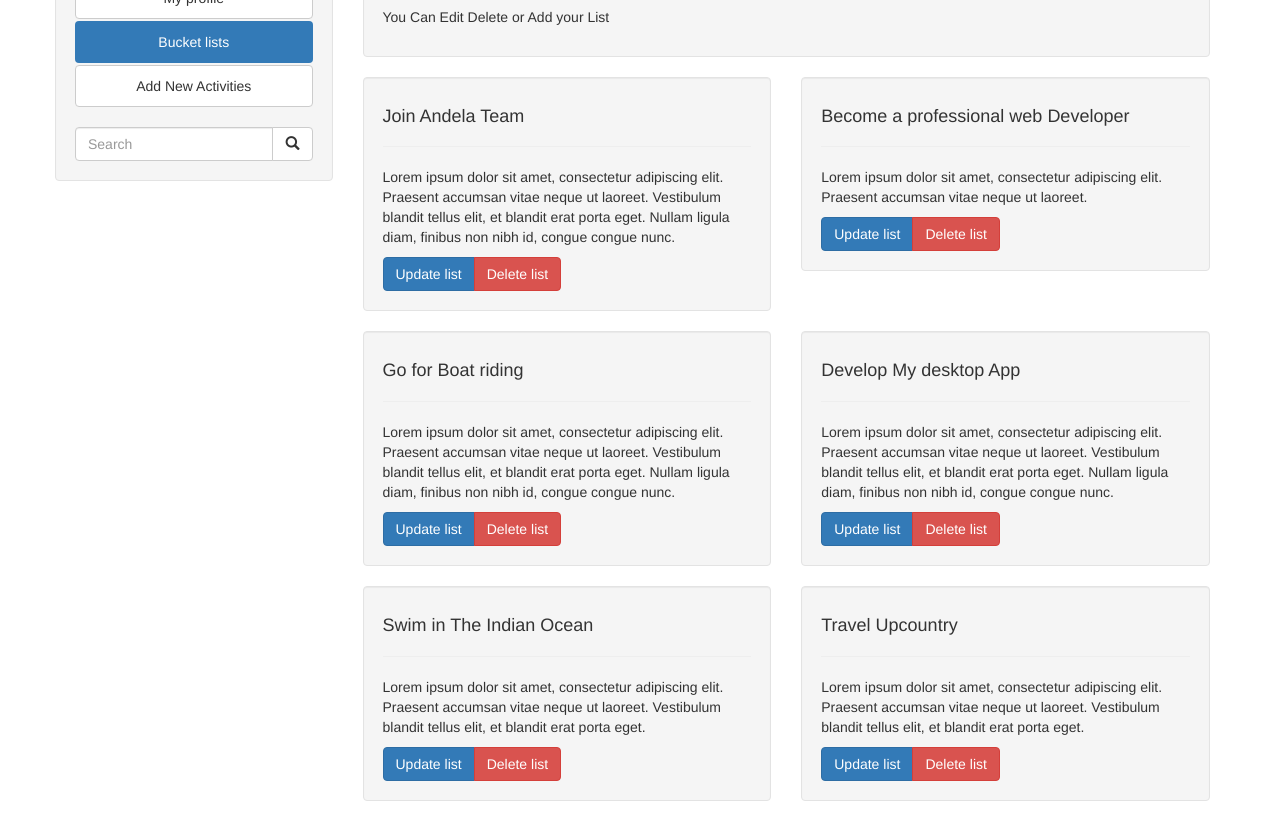
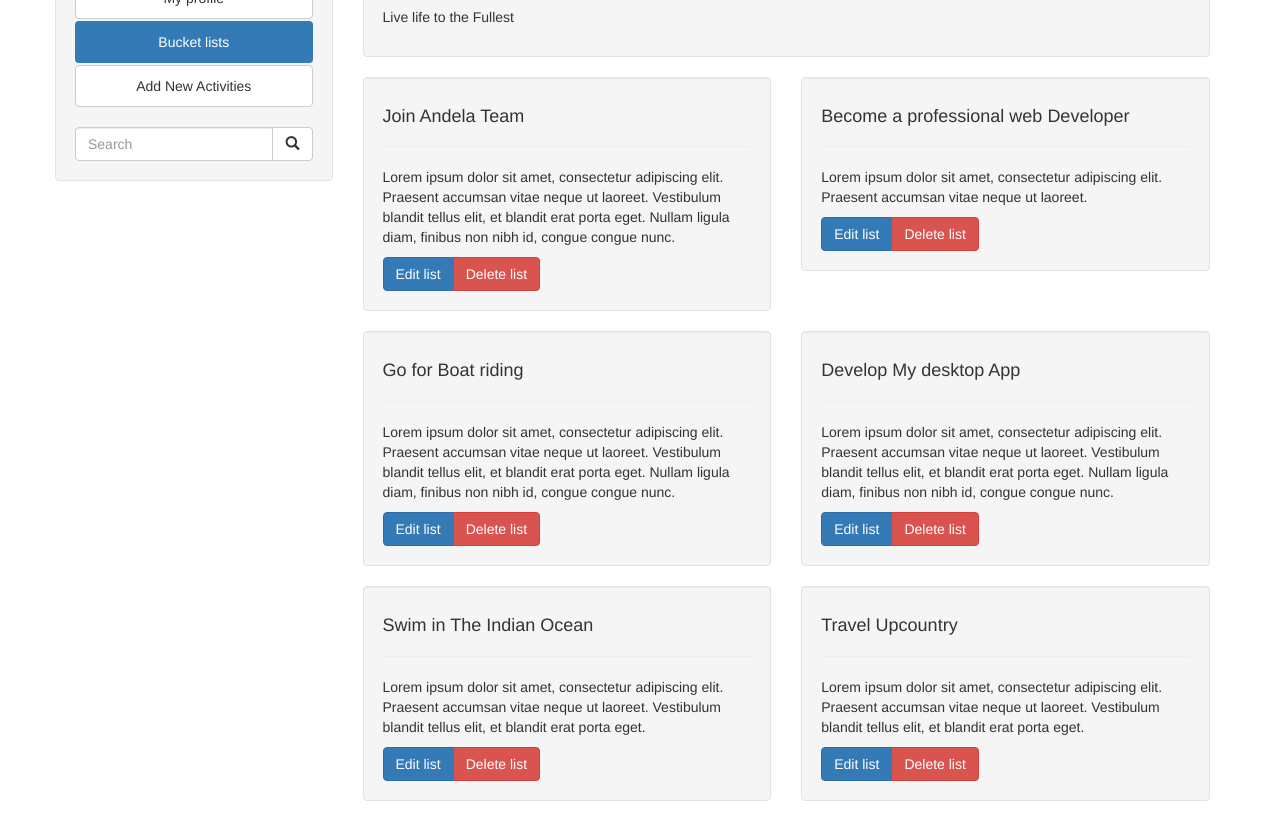
Before and after one commit to james947/Bucket-list-app, a plain HTML site: page bucketlist.html in a window 1280 px wide. Shown: the part 155-976 px from the top of the page. Drawn offline with nearby package versions, Linux system fonts and the light colour scheme.

Commit message:
changed header paragraph

```diff
--- a/bucketlist.html
+++ b/bucketlist.html
@@ -69,7 +69,7 @@
      <div class="col-sm-9">
       <div class="well">
         <h1>MY LIST</h1>
-        <p>You Can Edit Delete or Add your List</p>
+        <p>Live life to the Fullest</p>
        </div>
       <div class="row">
         <div class="col-md-6">
@@ -78,7 +78,7 @@
             <hr>
             <p>Lorem ipsum dolor sit amet, consectetur adipiscing elit. Praesent accumsan vitae neque ut laoreet. Vestibulum blandit tellus elit, et blandit erat porta eget. Nullam ligula diam, finibus non nibh id, congue congue nunc.</p>
               <div class="btn-group">
-                 <button class="btn btn-primary">Update list</button>
+                 <button class="btn btn-primary">Edit list</button>
                   <button class="btn btn-danger">Delete list</button>
               </div>
           </div>
@@ -90,7 +90,7 @@
             <hr>
             <p>Lorem ipsum dolor sit amet, consectetur adipiscing elit. Praesent accumsan vitae neque ut laoreet.</p>
             <div class="btn-group">
-                 <button class="btn btn-primary">Update list</button>
+                 <button class="btn btn-primary">Edit list</button>
                   <button class="btn btn-danger">Delete list</button>
               </div>
           </div>
@@ -106,7 +106,7 @@
             <p>Lorem ipsum dolor sit amet, consectetur adipiscing elit. Praesent accumsan vitae neque ut laoreet. Vestibulum blandit tellus elit, et blandit erat porta eget. Nullam ligula diam, finibus non nibh id, congue congue nunc.</p>
 
             <div class="btn-group">
-                 <button class="btn btn-primary">Update list</button>
+                 <button class="btn btn-primary">Edit list</button>
                   <button class="btn btn-danger">Delete list</button>
               </div>
           </div>
@@ -119,7 +119,7 @@
             <p>Lorem ipsum dolor sit amet, consectetur adipiscing elit. Praesent accumsan vitae neque ut laoreet. Vestibulum blandit tellus elit, et blandit erat porta eget. Nullam ligula diam, finibus non nibh id, congue congue nunc.</p>
 
             <div class="btn-group">
-                 <button class="btn btn-primary">Update list</button>
+                 <button class="btn btn-primary">Edit list</button>
                   <button class="btn btn-danger">Delete list</button>
               </div>
           </div>
@@ -134,7 +134,7 @@
             <p>Lorem ipsum dolor sit amet, consectetur adipiscing elit. Praesent accumsan vitae neque ut laoreet. Vestibulum blandit tellus elit, et blandit erat porta eget.</p>
 
             <div class="btn-group">
-                 <button class="btn btn-primary">Update list</button>
+                 <button class="btn btn-primary">Edit list</button>
                   <button class="btn btn-danger">Delete list</button>
               </div>
 
@@ -148,7 +148,7 @@
                <p>Lorem ipsum dolor sit amet, consectetur adipiscing elit. Praesent accumsan vitae neque ut laoreet. Vestibulum blandit tellus elit, et blandit erat porta eget.</p>
 
                 <div class="btn-group">
-                 <button class="btn btn-primary">Update list</button>
+                 <button class="btn btn-primary">Edit list</button>
                   <button class="btn btn-danger">Delete list</button>
                </div>
 
```
Also changed, not shown: bucket.jpg (added), 1 other file.
